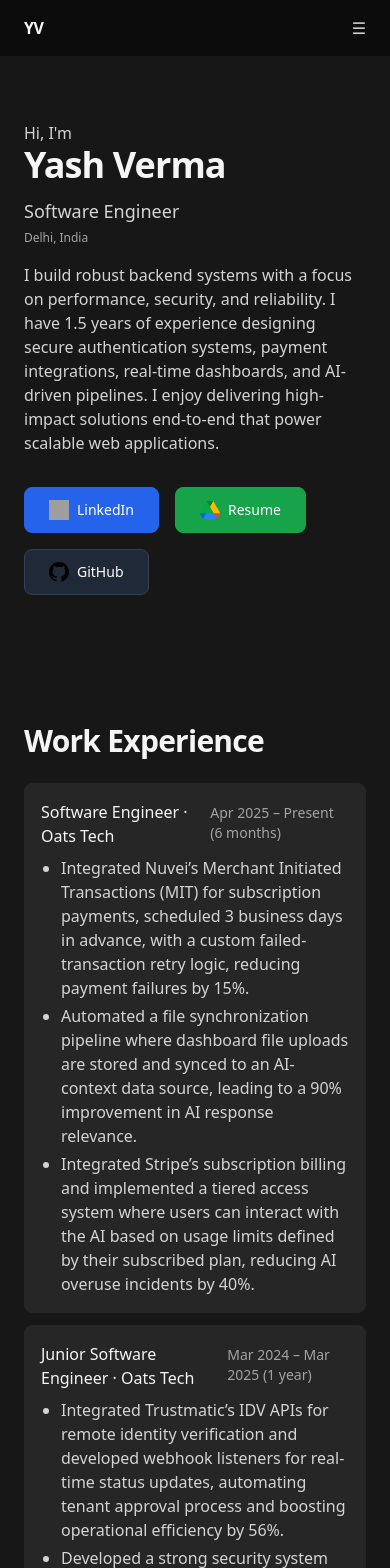
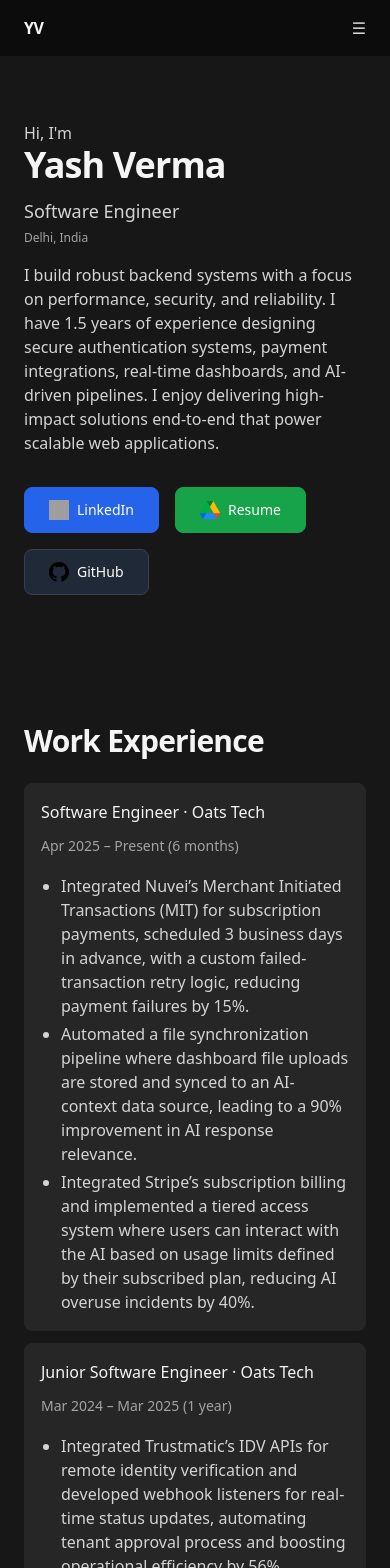
Before and after one commit to yashverma03/portfolio, a React (Vite) app in the folder frontend/: page / in a window 390 px wide. Shown: the top 1568 px of the page. Built offline with nearby package versions, Linux system fonts and the light colour scheme; grey boxes are pictures that could not be loaded.

Commit message:
fix: adjust animation properties for smoother transitions and improve mobile styles

```diff
--- a/frontend/src/pages/Home/Home.tsx
+++ b/frontend/src/pages/Home/Home.tsx
@@ -13,10 +13,10 @@
   whileInView: 'visible',
   viewport: {
     once: true,
-    amount: 0.2
+    amount: 0.1
   },
   variants: {
-    hidden: { opacity: 0, y: 30 },
+    hidden: { opacity: 0, y: 20 },
     visible: { opacity: 1, y: 0, transition: { duration: 0.6 } }
   }
 };
--- a/frontend/src/pages/Home/WorkExperience/WorkExperience.module.css
+++ b/frontend/src/pages/Home/WorkExperience/WorkExperience.module.css
@@ -29,3 +29,14 @@
 .description {
   @apply mt-2 list-disc pl-5 text-neutral-300 space-y-1;
 }
+
+/* mobile */
+@media screen and (max-width: 600px) {
+  .header {
+    @apply flex-col;
+  }
+
+  .date {
+    @apply mb-[10px];
+  }
+}
```
